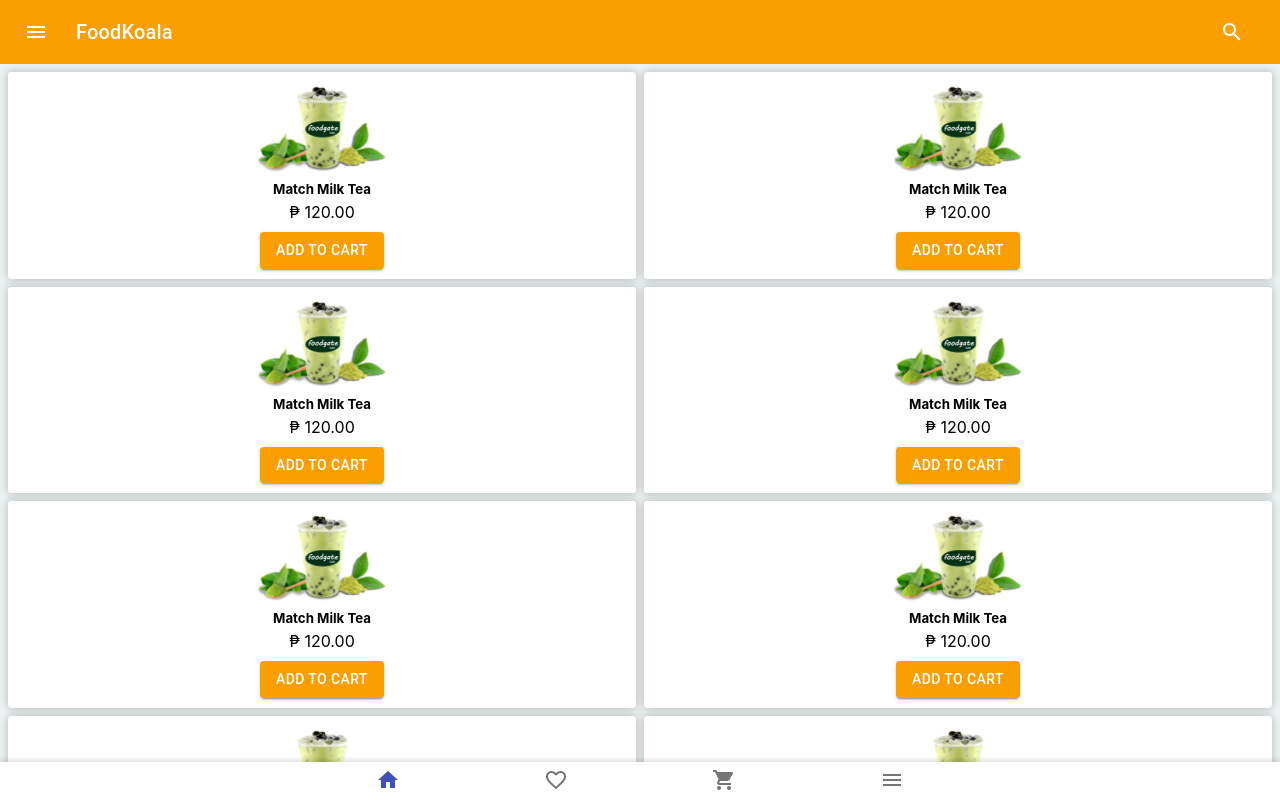
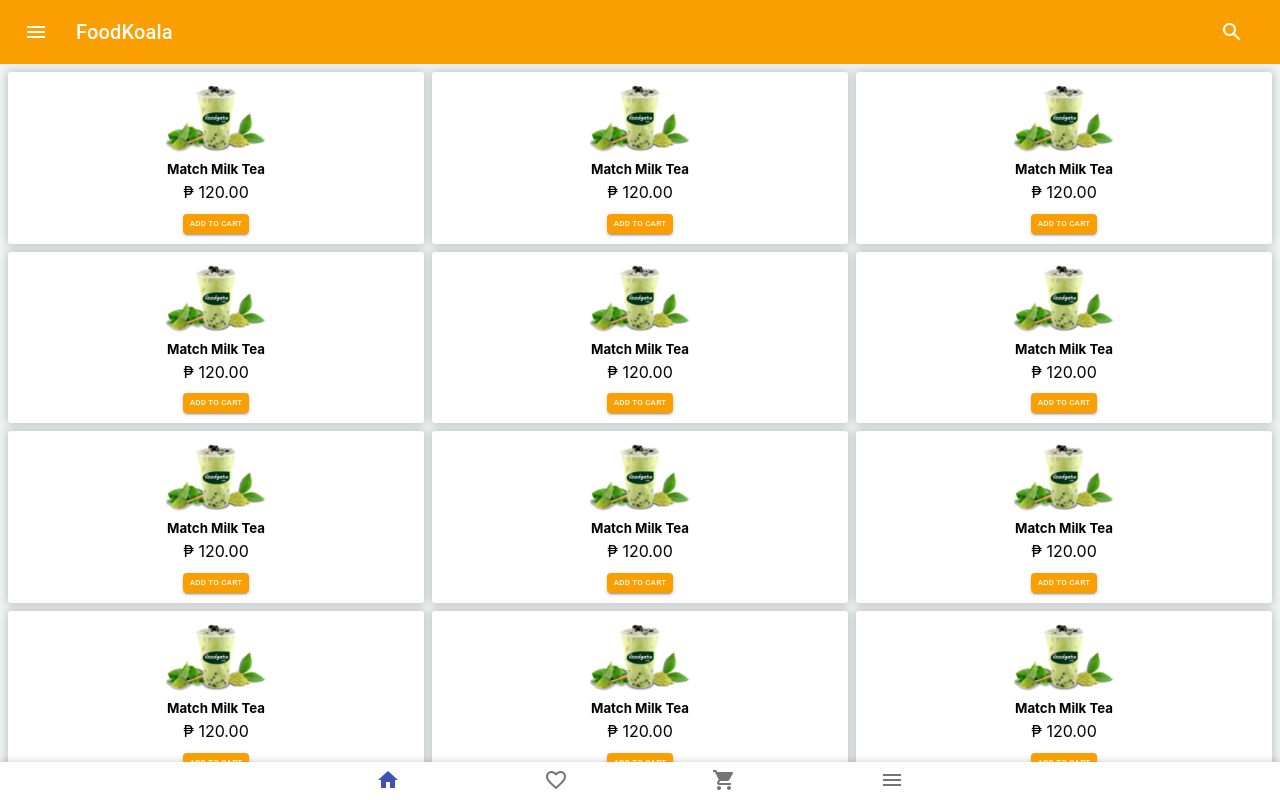
Before and after one commit to hermilanastacio/food-koala, a React (Create React App) app: page /#/ in a window 1280 px wide. Built offline with nearby package versions, Linux system fonts and the light colour scheme.

Commit message:
- Added Modal

```diff
--- a/src/App.js
+++ b/src/App.js
@@ -1,13 +1,27 @@
+import React, { useState } from 'react';
 import './App.css';
 import TopNav from './components/TopNav/TopNav';
 import BottomNav from './components/BottomNav/BottomNav';
 import Content from './components/Content/Content';
+import Details from './components/Details/Details';
 
 function App() {
+  const [open, setOpen] = useState(false);
+
+  const toggleModal = () => {
+    setOpen(!open);
+  };
+
   return (
     <div className="App">
+      <Details
+        onToggle={toggleModal}
+        open={open}
+      />
       <TopNav/>
-      <Content/>
+      <Content
+        onToggle={toggleModal}
+      />
       <BottomNav/>
     </div>
   );
--- a/src/components/Content/Content.js
+++ b/src/components/Content/Content.js
@@ -1,12 +1,12 @@
 import { Button } from '@material-ui/core';
 import milkTea from '../../assets/products/milktea.png';
 
-const Content = () => {
-  const arr = [1, 2, 3, 4, 5, 6, 7, 8, 9,];
+const Content = ({ onToggle }) => {
+  const arr = [1, 2, 3, 4, 5, 6, 7, 8, 9, 10, 11, 12, 13, 14, 15, 16, 17, 18, 19, 20];
 
   return (
     <div style={{backgroundColor:"#EDF2F3", flexGrow: 1, overflowY:"scroll"}}>
-      <div style={{display:"grid", gridTemplateColumns:"1fr 1fr", margin: ".5em", gridGap: ".5em"}}>
+      <div style={{display:"grid", gridTemplateColumns:"1fr 1fr 1fr", margin: ".5em", gridGap: ".5em"}}>
         {arr.map(() =>
           <div style={{
             backgroundColor:"#fff",
@@ -14,14 +14,15 @@
             WebkitBoxShadow: "0px 0px 9px 1px rgba(0,0,0,0.2)",
             MozBoxShadow: "0px 0px 9px 1px rgba(0,0,0,0.2)",
             boxShadow: "0px 0px 9px 1px rgba(0,0,0,0.2)"}}
+            onClick={onToggle}
           >
             <p style={{textAlign:"center", margin: "10px 0 5px 0"}}>
-              <img src={milkTea} alt="Product"/>
+              <img src={milkTea} alt="Product" style={{height:70}}/>
             </p>
             <h5 style={{textAlign:"center", margin: 0}}>Match Milk Tea</h5>
             <p style={{textAlign:"center", margin: "5px 0"}}>₱ 120.00</p>
             <p style={{textAlign:"center", margin: "10px 0"}}>
-              <Button variant="contained" style={{backgroundColor:"#FB9F00", color:"#fff"}}>Add to cart</Button>
+              <Button variant="contained" style={{backgroundColor:"#FB9F00", color:"#fff", padding: "3px 7px", fontSize:8}}>Add to cart</Button>
             </p>
           </div>
         )}
--- /dev/null
+++ b/src/components/Details/Details.js
@@ -0,0 +1,37 @@
+import React from 'react';
+import Button from '@material-ui/core/Button';
+import Dialog from '@material-ui/core/Dialog';
+import DialogActions from '@material-ui/core/DialogActions';
+import DialogContent from '@material-ui/core/DialogContent';
+import DialogContentText from '@material-ui/core/DialogContentText';
+import DialogTitle from '@material-ui/core/DialogTitle';
+
+const Details = ({ onToggle, open }) => {
+
+  return (
+    <Dialog
+      open={open}
+      onClose={onToggle}
+      aria-labelledby="alert-dialog-title"
+      aria-describedby="alert-dialog-description"
+    >
+      <DialogTitle id="alert-dialog-title">{"Use Google's location service?"}</DialogTitle>
+      <DialogContent>
+        <DialogContentText id="alert-dialog-description">
+          Let Google help apps determine location. This means sending anonymous location data to
+          Google, even when no apps are running.
+        </DialogContentText>
+      </DialogContent>
+      <DialogActions>
+        <Button onClick={onToggle} color="primary">
+          Disagree
+        </Button>
+        <Button onClick={onToggle} color="primary" autoFocus>
+          Agree
+        </Button>
+      </DialogActions>
+    </Dialog>
+  );
+}
+
+export default Details;
```
Also changed, not shown: 1 other file (tests, documents, lock files or other folders).
